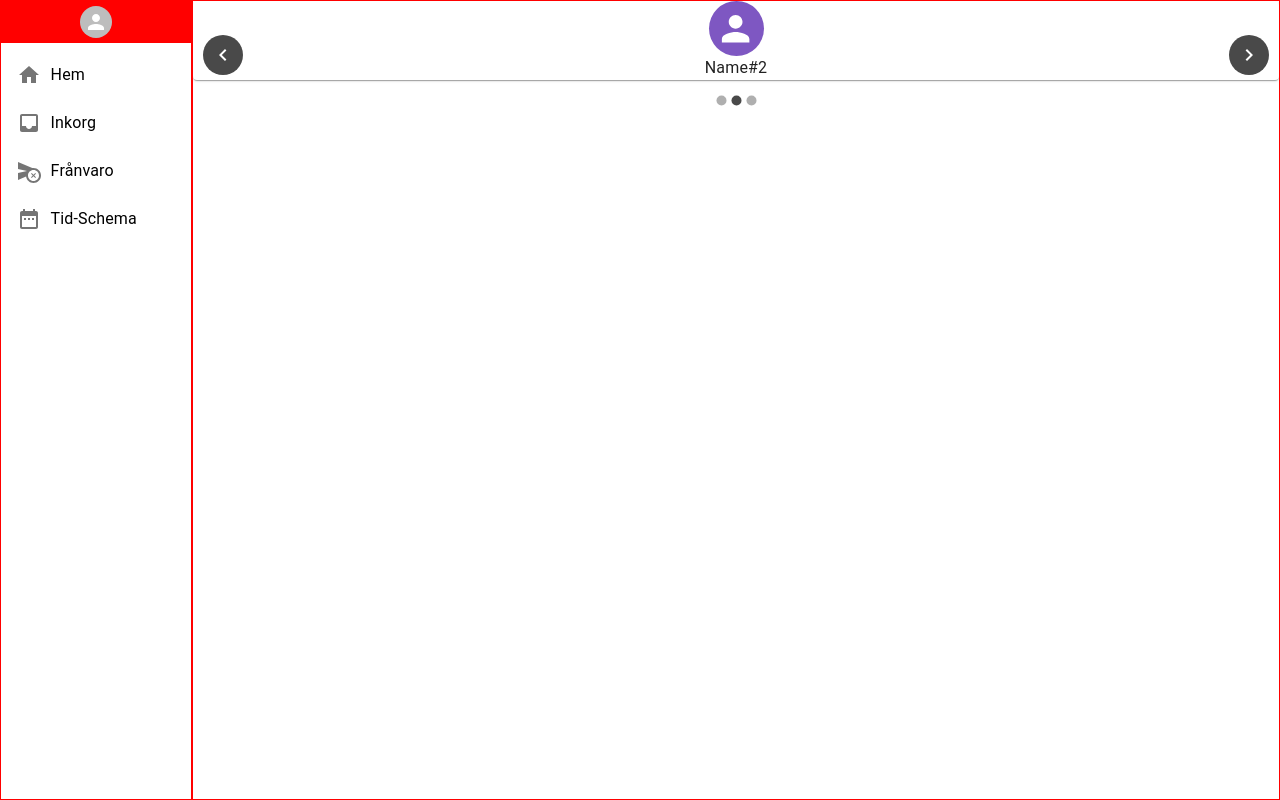
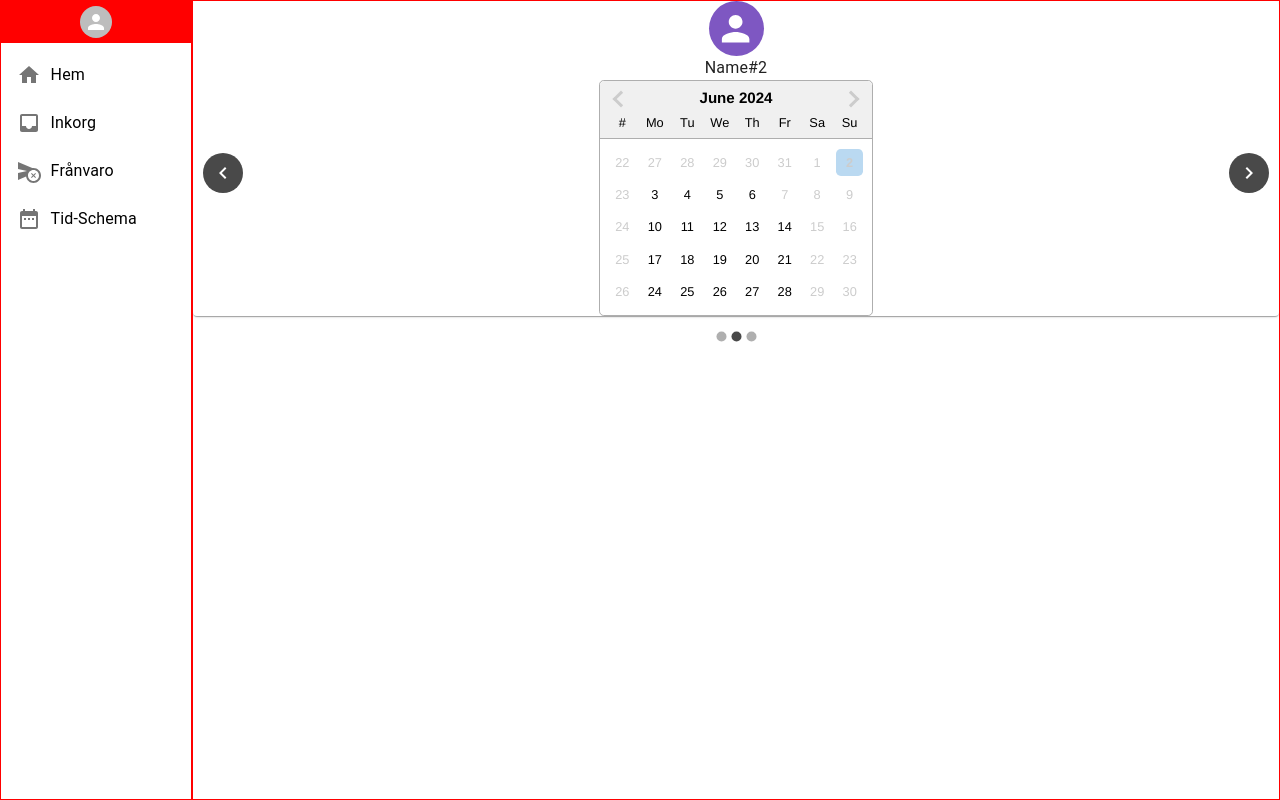
Before and after one commit to A-ForssmanP/InteractWithSchool, a React (Vite) app in the folder frontend/: page /tidsschema in a window 1280 px wide. Built offline with nearby package versions, Linux system fonts and the light colour scheme; the HTML template or start-up script is replaced by a standard one.

Commit message:
Update RangeDatePicker.jsx
Working on handling range selection of days.

```diff
--- a/frontend/src/components/rangeDatepicker/RangeDatePicker.jsx
+++ b/frontend/src/components/rangeDatepicker/RangeDatePicker.jsx
@@ -1,43 +1,64 @@
 import DatePicker from "react-datepicker";
 import "react-datepicker/dist/react-datepicker.css";
 import { useState } from "react";
+import { addDays, eachDayOfInterval } from "date-fns";
+import { useEffect } from "react";
 
 function RangeDatePicker() {
-  // const [startDate, setStartDate] = useState(new Date());
-  // const [endDate, setEndDate] = useState(null);
-  // //handle dateChange
-  // const onChange = (dates) => {
-  //   console.log(dates);
-  //   const [start, end] = dates;
-  //   setStartDate(start);
-  //   setEndDate(end);
-  // };
-  // const isWeekday = (date) => {
-  //   const day = date.getDay();
-  //   return day !== 0 && day !== 6;
-  // };
+  const [startDate, setStartDate] = useState(new Date());
+  const [endDate, setEndDate] = useState(null);
+
+  useEffect(() => {
+    filterWeekDays();
+  }, [endDate]);
+
+  //handle dateChange
+  const onChange = (dates) => {
+    console.log(dates);
+    const [start, end] = dates;
+    setStartDate(start);
+    setEndDate(end);
+  };
+
+  // filter days in interval to only include weekdays
+  function filterWeekDays() {
+    const daysInInterval = eachDayOfInterval({
+      start: startDate,
+      end: endDate,
+    });
+    // const filteredWeekDays = daysOfInterval.filter();
+    console.log(daysInInterval);
+  }
+
+  const isWeekday = (date) => {
+    // Disable weekends
+    if (date.getDay() === 0 || date.getDay() === 6) {
+      return false;
+    }
+    // Disable past dates
+    return date >= new Date();
+  };
   // const handleDateSelect = () => {
   //   console.log("hej");
   // };
-  // return (
-  //   <DatePicker
-  //     onSelect={handleDateSelect}
-  //     highlightDates={[new Date(), new Date()]}
-  //     // swapRange
-  //     // selected={startDate}
-  //     onChange={onChange}
-  //     startDate={startDate}
-  //     endDate={endDate}
-  //     selectsRange
-  //     // selectsDisabledDaysInRange
-  //     inline
-  //     calendarStartDay={1}
-  //     showWeekNumbers
-  //     filterDate={isWeekday}
-  //     // excludeDates={[addDays(new Date(), 1), addDays(new Date(), 5)]}
-  //     excludeDates={["2024-06-15"]}
-  //   />
-  // );
+  return (
+    <DatePicker
+      // onSelect={handleDateSelect}
+      // highlightDates={[new Date(), new Date()]}
+      // swapRange
+      // selected={startDate}
+      onChange={onChange}
+      startDate={startDate}
+      endDate={endDate}
+      selectsRange
+      // selectsDisabledDaysInRange
+      inline
+      calendarStartDay={1}
+      showWeekNumbers
+      filterDate={isWeekday}
+      excludeDates={[addDays(new Date().getDay()), addDays(new Date(), 5)]}
+    />
+  );
 }
 
 export default RangeDatePicker;
```
